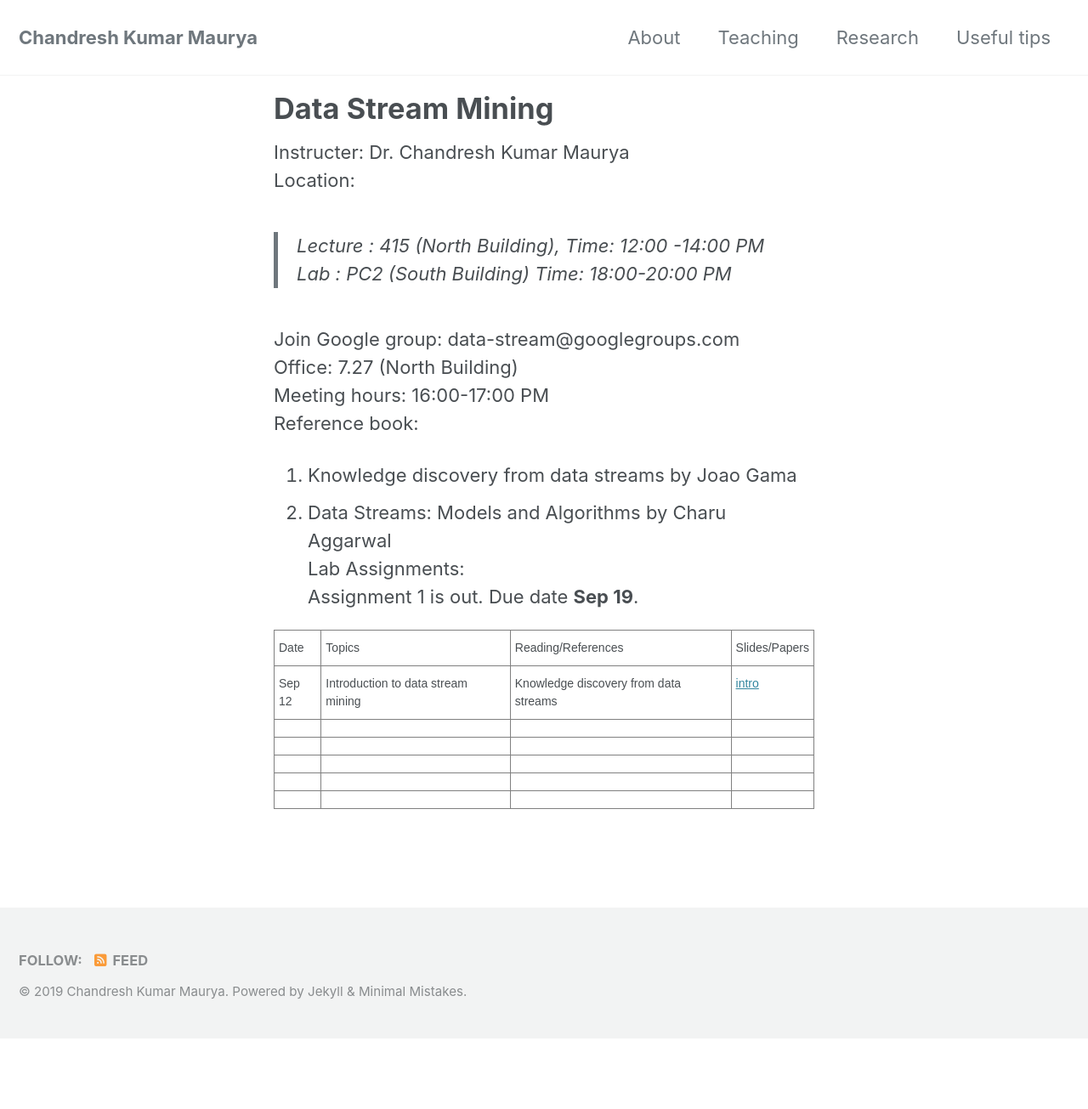
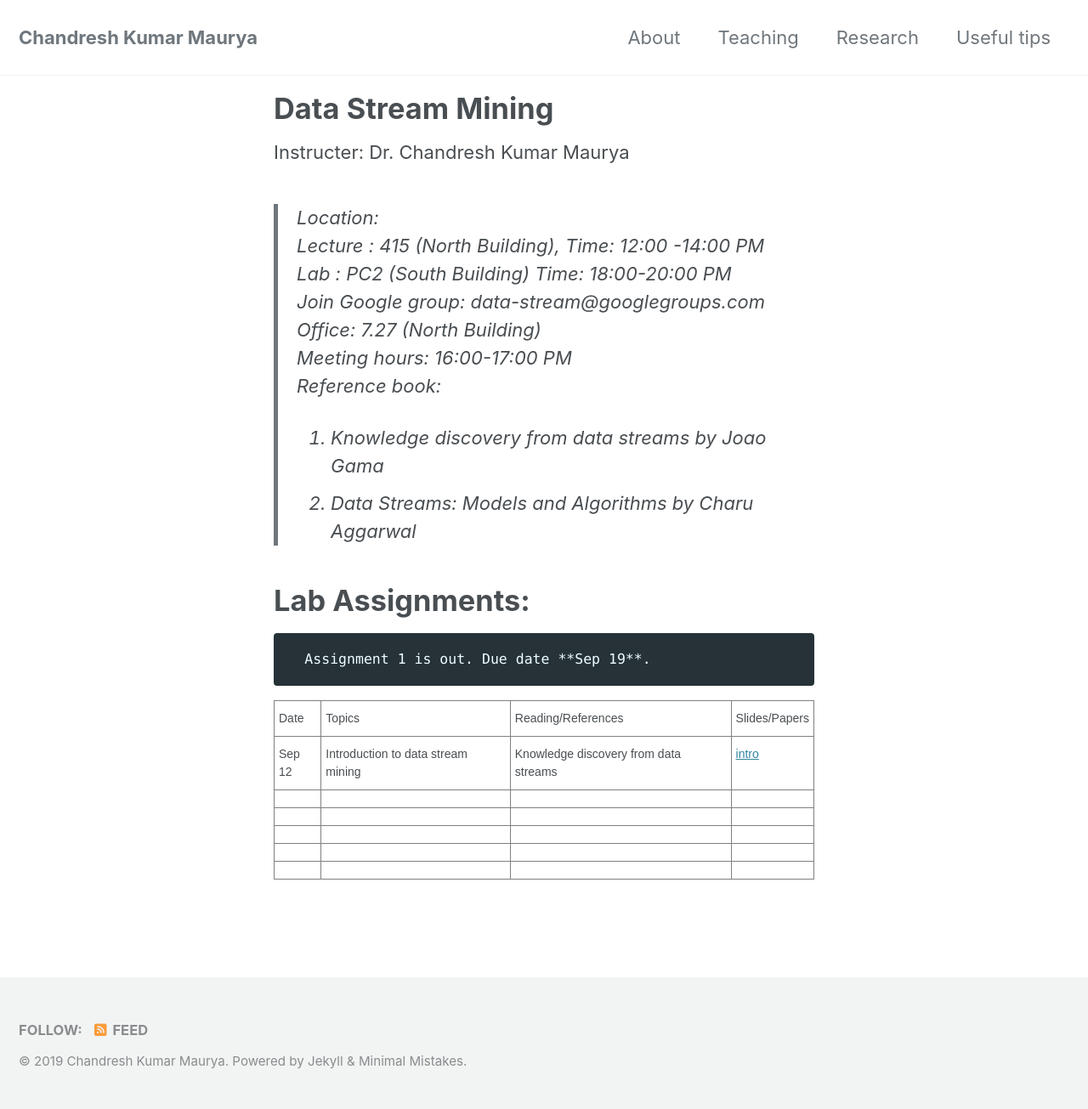
Before and after one commit to chandreshiit/oldsite, a Jekyll site: the page built from _pages/teaching.md, in a window 1280 px wide. Shown: the whole page at 85% size. Built offline with Jekyll 4.4.1, drawn with Linux system fonts in a browser that asks for light colours; cached includes are drawn as plain includes; nearby versions of some CDN libraries; before the commit the page ends 1222 px from its top, so only the background shows below that; part of the change alters nothing that is shown.

```diff
--- a/_pages/teaching.md
+++ b/_pages/teaching.md
@@ -5,17 +5,17 @@ author_profile: false
 ---
 
 Instructer: Dr. Chandresh Kumar Maurya
-Location:
+>Location:
 >Lecture :   415 (North Building),           Time: 12:00 -14:00 PM
 >Lab :            PC2 (South Building)   Time: 18:00-20:00 PM
-
 Join Google group:  data-stream@googlegroups.com
 Office: 7.27 (North Building)
 Meeting hours: 16:00-17:00  PM
 Reference book:
   1. Knowledge discovery from data streams by Joao Gama
   2. Data Streams: Models and Algorithms by Charu Aggarwal
-Lab Assignments:
+
+# Lab Assignments:
       Assignment 1 is out. Due date **Sep 19**.
 
 
```
